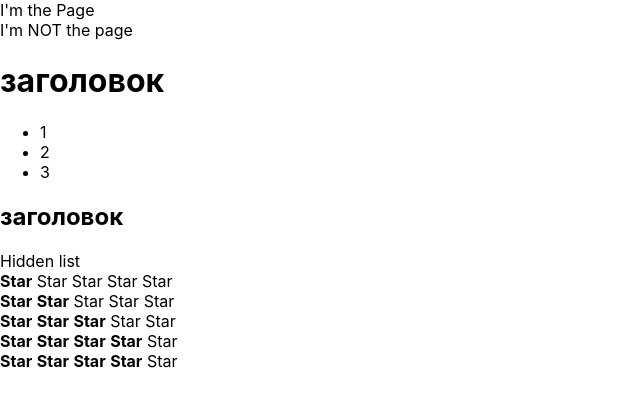
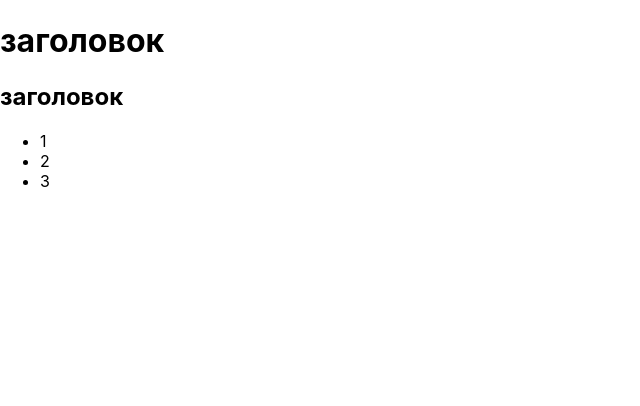
Before and after one commit to gem4ik/react-kabzda-kak-podrobno, a React (Create React App) app: page / in a window 1280 px wide. Shown: the top 406 px of the page, without its empty margins (0-640 px from the left). Built offline with nearby package versions, Linux system fonts and the light colour scheme.

Commit message:
ref Accordion.tsx

```diff
--- a/src/App.tsx
+++ b/src/App.tsx
@@ -7,15 +7,15 @@ import {Accordion} from "./components/Accordion";
 function App() {
     return (
         <div>
-            <PageTitle value={"I'm the Page"}/>
-            <PageTitle value={"two"}/>
-            <Accordion titleValue={"three"} collapsed={true}/>
-            <Accordion titleValue={"two"} collapsed={false}/>
-            <Rating value={1}/>
-            <Rating value={2}/>
-            <Rating value={3}/>
-            <Rating value={4}/>
-            <Rating value={4}/>
+            {/*<PageTitle value={"I'm the Page"}/>*/}
+            {/*<PageTitle value={"two"}/>*/}
+            <Accordion titleValue={"three"} collapsed={false}/>
+            <Accordion titleValue={"two"} collapsed={true}/>
+            {/*<Rating value={1}/>*/}
+            {/*<Rating value={2}/>*/}
+            {/*<Rating value={3}/>*/}
+            {/*<Rating value={4}/>*/}
+            {/*<Rating value={5}/>*/}
         </div>
     );
 }
--- a/src/components/Accordion.tsx
+++ b/src/components/Accordion.tsx
@@ -8,7 +8,7 @@ type AccordionPropsType = {
 export function Accordion(props: AccordionPropsType) {
     return <div>
         <SmallAccordion value={props.titleValue}/>
-        <SmallestAccordion collapsed={props.collapsed}/>
+        { props.collapsed && <SmallestAccordion collapsed={props.collapsed}/>}
     </div>
 }
 
```
